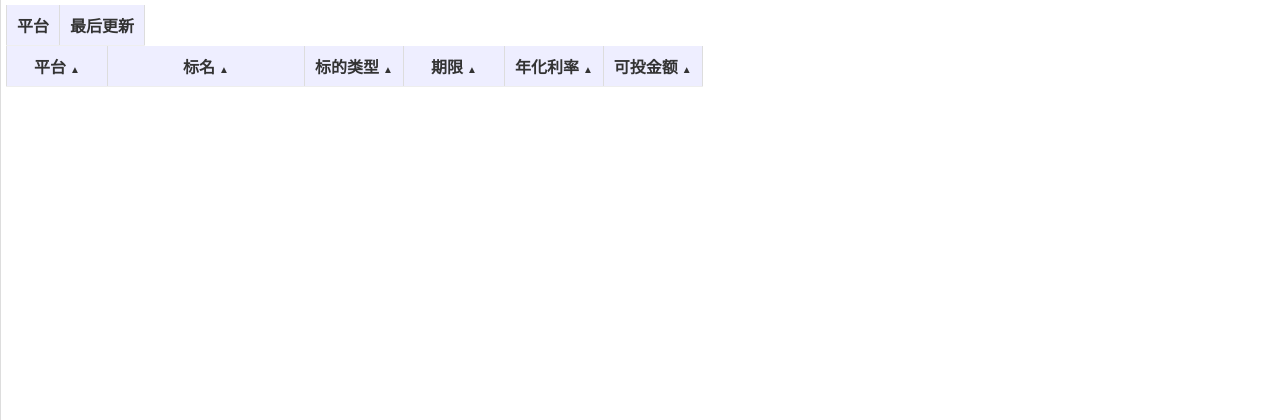
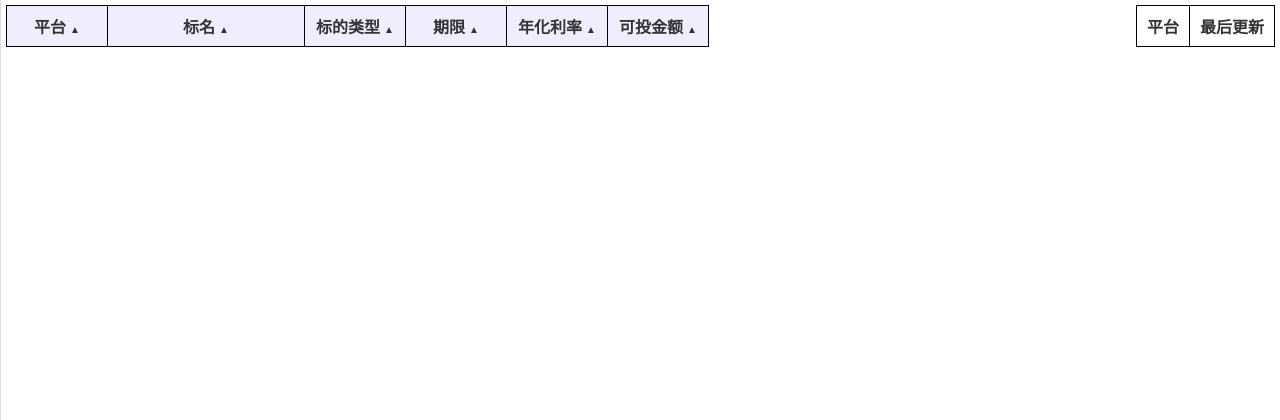
Before and after one commit to a180285/django-learn, a Django app: page /p2p/ in a window 1280 px wide. Shown: the top 420 px of the page. Run offline with Django 3.2, Linux system fonts and the light colour scheme; data that the repository does not hold is empty; some libraries are stand-ins or nearby versions.

Commit message:
use button like header

```diff
--- a/mysite/p2p/static/p2p/ng-tmp/p2p.html
+++ b/mysite/p2p/static/p2p/ng-tmp/p2p.html
@@ -1,4 +1,4 @@
-<table>
+<table class="platforms">
   <tr>
     <th>平台</th>
     <th>最后更新</th>
@@ -11,34 +11,32 @@
 
 <table>
   <tr>
-    <th class='platform-name'
+    <th class='platform-name sortable'
         ng-click="order('fields.platform')">
-    <div>
       平台
       <span class="sortorder" ng-show="predicate === 'fields.platform'" ng-class="{reverse:reverse}"></span>
-    </div>
     </th>
-    <th class="loan-name"
+    <th class="loan-name sortable"
         ng-click="order('fields.name')">
       标名
       <span class="sortorder" ng-show="predicate === 'fields.name'" ng-class="{reverse:reverse}"></span>
     </th>
-    <th class="for_new_member"
+    <th class="for-new-member sortable"
         ng-click="order('fields.for_new_member')">
       标的类型
       <span class="sortorder" ng-show="predicate === 'fields.for_new_member'" ng-class="{reverse:reverse}"></span>
     </th>
-    <th class="duration"
+    <th class="duration sortable"
         ng-click="order('fields.duration')">
       期限
       <span class="sortorder" ng-show="predicate === 'fields.duration'" ng-class="{reverse:reverse}"></span>
     </th>
-    <th class="year_rate"
+    <th class="year-rate sortable"
         ng-click="order('fields.year_rate')">
       年化利率
       <span class="sortorder" ng-show="predicate === 'fields.year_rate'" ng-class="{reverse:reverse}"></span>
     </th>
-    <th 'available_money'
+    <th class='available-money sortable'
         ng-click="order('fields.available_money')">
       可投金额
       <span class="sortorder" ng-show="predicate === 'fields.available_money'" ng-class="{reverse:reverse}"></span>
@@ -50,6 +48,6 @@
     <td class="for-new-member"> {{ loan.fields.for_new_member }} </td>
     <td class="duration"> {{ loan.fields.duration }} </td>
     <td class="year-rate"> {{ loan.fields.year_rate }} % </td>
-    <td class="available-money"> {{ loan.fields.available_money | number }} </td>
+    <td class="available-money"> {{ loan.fields.available_money | number:0 }} </td>
   </tr>
 </table>
--- a/mysite/p2p/static/p2p/style.css
+++ b/mysite/p2p/static/p2p/style.css
@@ -12,12 +12,12 @@ body {
   border-left: 1px solid #DDD;
 }
 
-th {
-  background-color: #EEF;
+table.platforms {
+  float: right;
 }
 
-th.sorted {
-  background-color: #CCE;
+th.sortable {
+  background-color: #EEF;
 }
 
 td {
@@ -54,6 +54,15 @@ table tr.even {
   background-color: #EDF3FE;
 }
 
+th {
+  border: #000000 solid 1px;
+}
+
+th.sortable:hover {
+  cursor: pointer;
+  color: #EEF;
+  background-color: #000000;
+}
 
 .platform-name {
   width: 80px;
@@ -71,22 +80,9 @@ table tr.even {
   white-space: nowrap;
 }
 
-.for-new-member {
+.duration, .for-new-member, .year-rate, .available-money {
   width: 80px;
 }
-
-.duration {
-  width: 80px;
-}
-
-.year-rate {
-  width: 80px;
-}
-
-.available-money {
-  width: 80px;
-}
-
 
 .sortorder {
   /*position: absolute;*/
```
